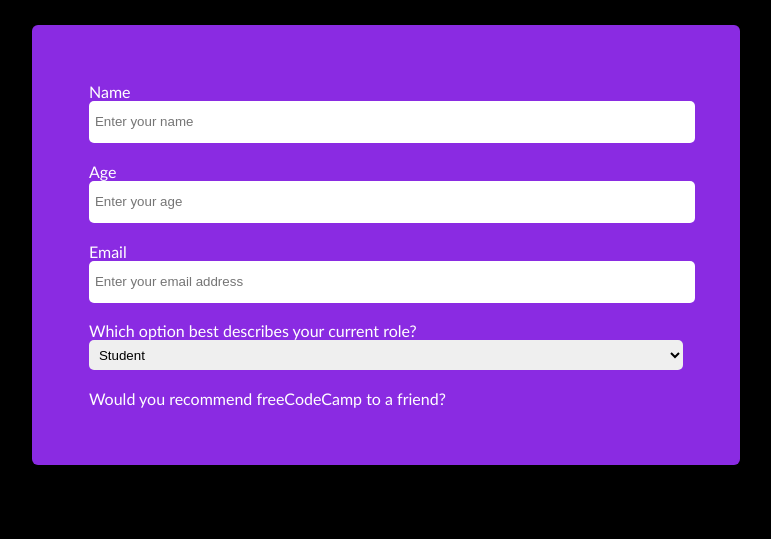
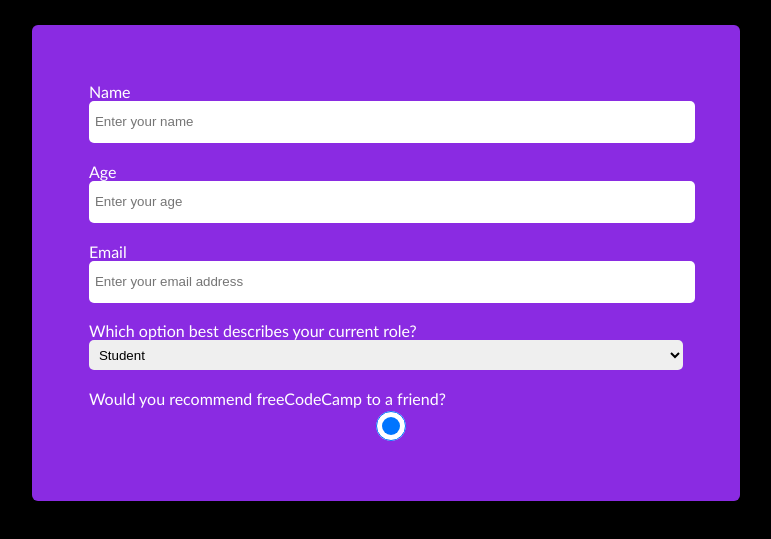
Before and after one commit to boachiejude/freecodecamp-legacywebdev-projects, a plain HTML site: page survey-form/index.html in a window 1280 px wide. Shown: the part 125-664 px from the top of the page, without its empty margins (254-1025 px from the left). Drawn offline with Linux system fonts and the light colour scheme.

Commit message:
Pushed previous changes, continuing work

```diff
--- a/survey-form/index.html
+++ b/survey-form/index.html
@@ -46,8 +46,8 @@
 				</div>
 				<div class="form-group">
 					Would you recommend freeCodeCamp to a friend? <br>
-					<label for="recommend">
-
+					<label for="Definitely">
+						<input type="radio" name="Definitely" id="1" checked>
 					</label>
 				</div>
 			</form>
```
